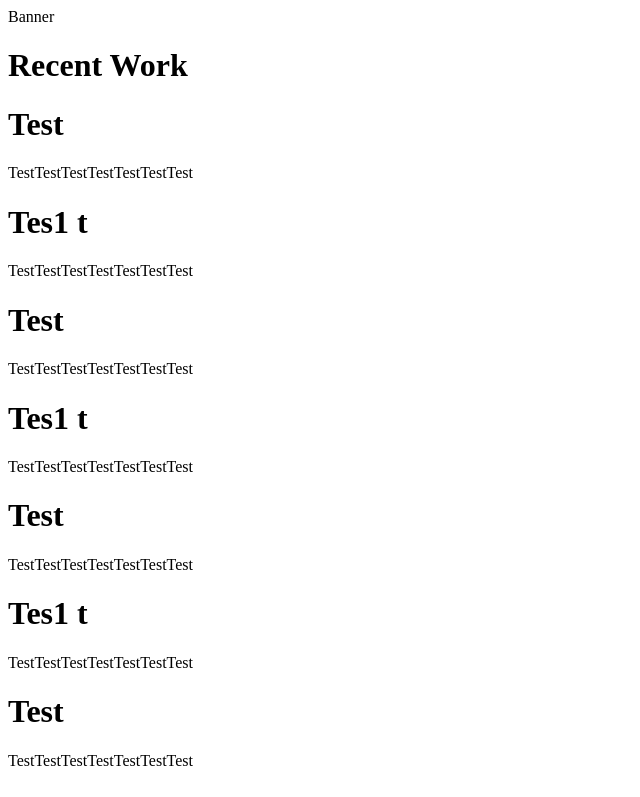
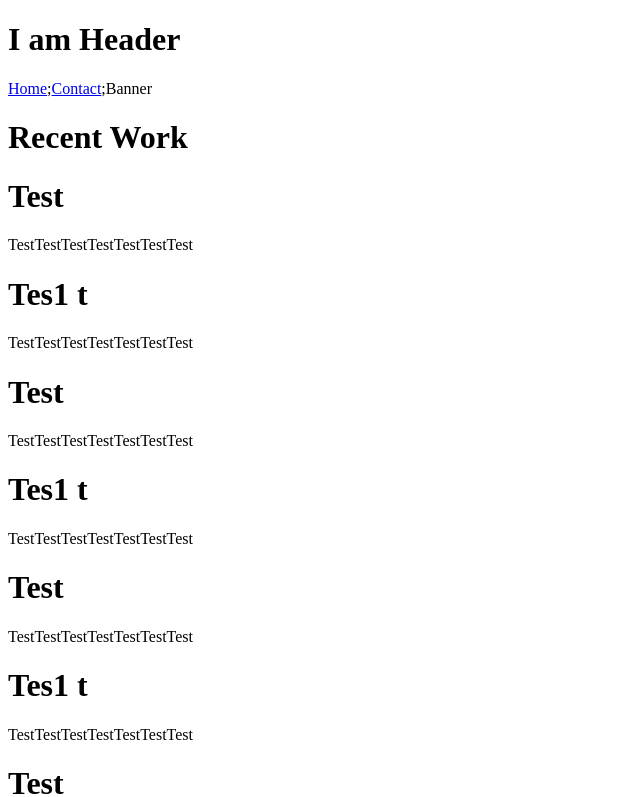
Before and after one commit to Shubhras/portfolio-react, a React (Create React App) app: page / in a window 1280 px wide. Shown: the top 797 px of the page, without its empty margins (0-640 px from the left). Built offline with nearby package versions, Linux system fonts and the light colour scheme.

Commit message:
Initial setup done

```diff
--- /dev/null
+++ b/src/components/Header/Menu.js
@@ -0,0 +1,24 @@
+import React from "react";
+import { NavLink } from "react-router-dom";
+
+const Menu = () => {
+  return (<>
+    <NavLink
+      to="/"
+      className={({ isActive, isPending }) =>
+        isPending ? "pending" : isActive ? "active" : ""
+      }
+    >
+      Home
+    </NavLink>;
+    <NavLink
+      to="/contact"
+      className={({ isActive, isPending }) =>
+        isPending ? "pending" : isActive ? "active" : ""
+      }
+    >
+      Contact
+    </NavLink>;
+  </>);
+}
+export default Menu;
--- a/src/components/Header/index.js
+++ b/src/components/Header/index.js
@@ -1,8 +1,10 @@
 import React from 'react';
+import Menu from "./Menu";
 
 const Header = () => {
   return(<>
     <h1>I am Header</h1>
+    <Menu />
   </>);
 }
 export default Header;
--- a/src/index.js
+++ b/src/index.js
@@ -1,7 +1,6 @@
 import React from 'react';
 import ReactDOM from 'react-dom/client';
 import './index.css';
-import App from './App';
 import routes from "./routes";
 import reportWebVitals from './reportWebVitals';
 import {RouterProvider} from "react-router-dom";
```
Also changed, not shown: src/routes.js (+4 -10 lines).
